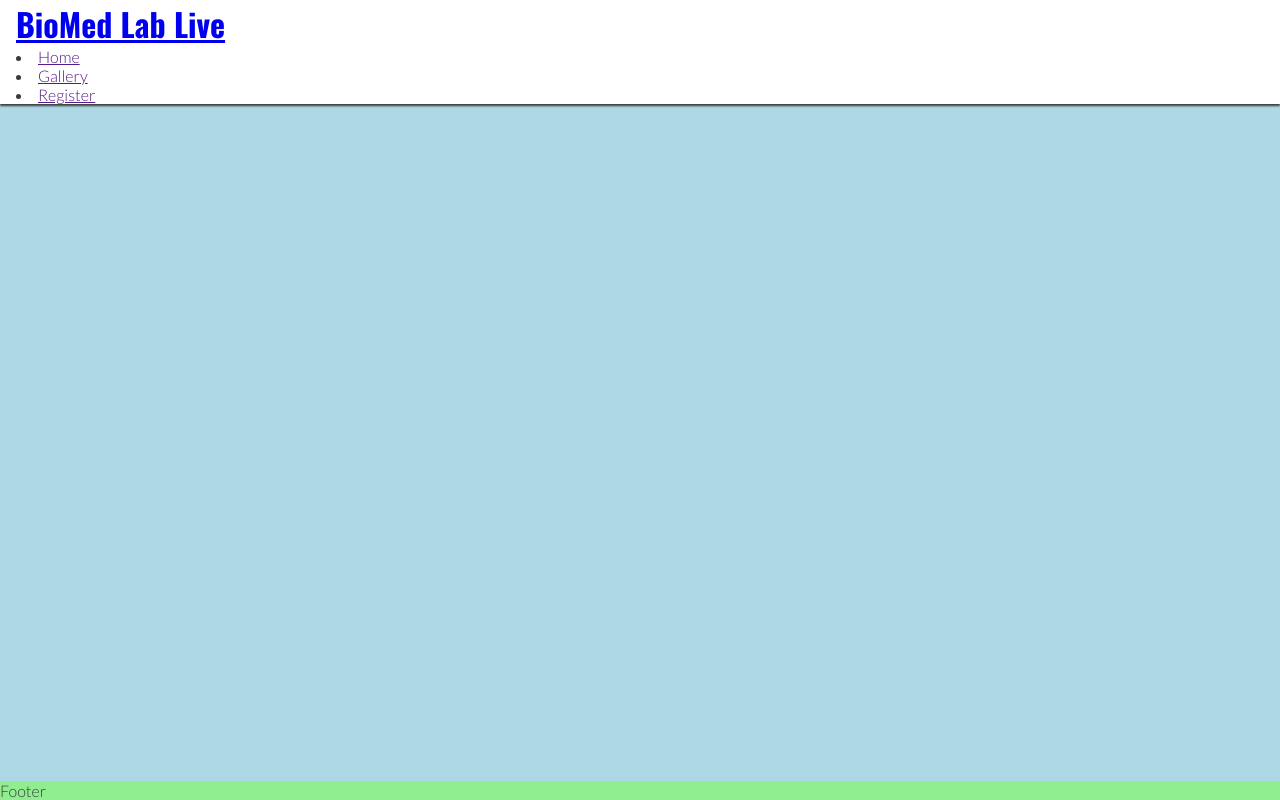
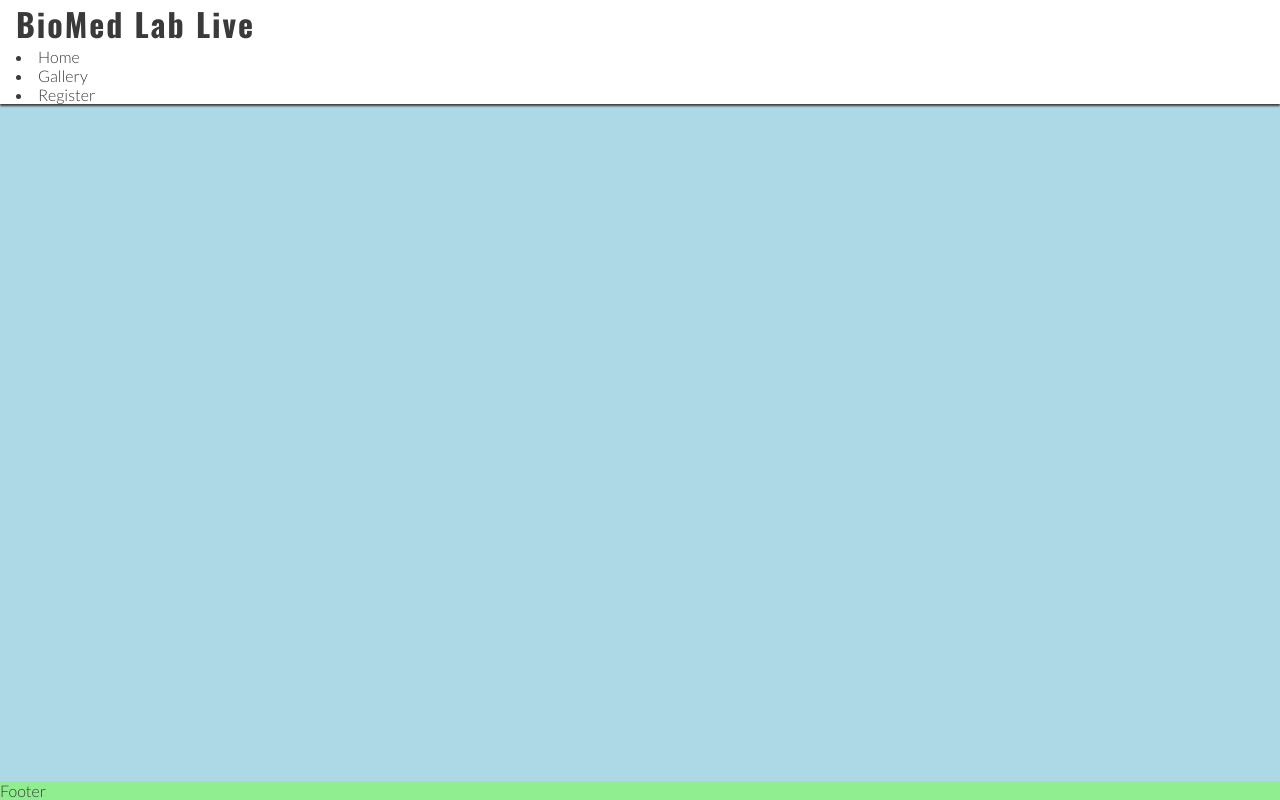
Before and after one commit to tayoai/milestone-project-one, a plain HTML site: page index.html in a window 1280 px wide. Drawn offline with nearby package versions, Linux system fonts and the light colour scheme; a web font is replaced by a local one.

```diff
--- a/assets/css/style.css
+++ b/assets/css/style.css
@@ -31,8 +31,15 @@ header {
     box-shadow: 0 2px 2px #3a3a3a;
 }
 
+header a {
+    text-decoration: none;
+    color: inherit;
+}
+
 h1 {
     font-family: 'Oswald', sans-serif;
+    text-transforming: uppercase;
+    letter-spacing: 2px;
 }
 
 /* Main content */
```
